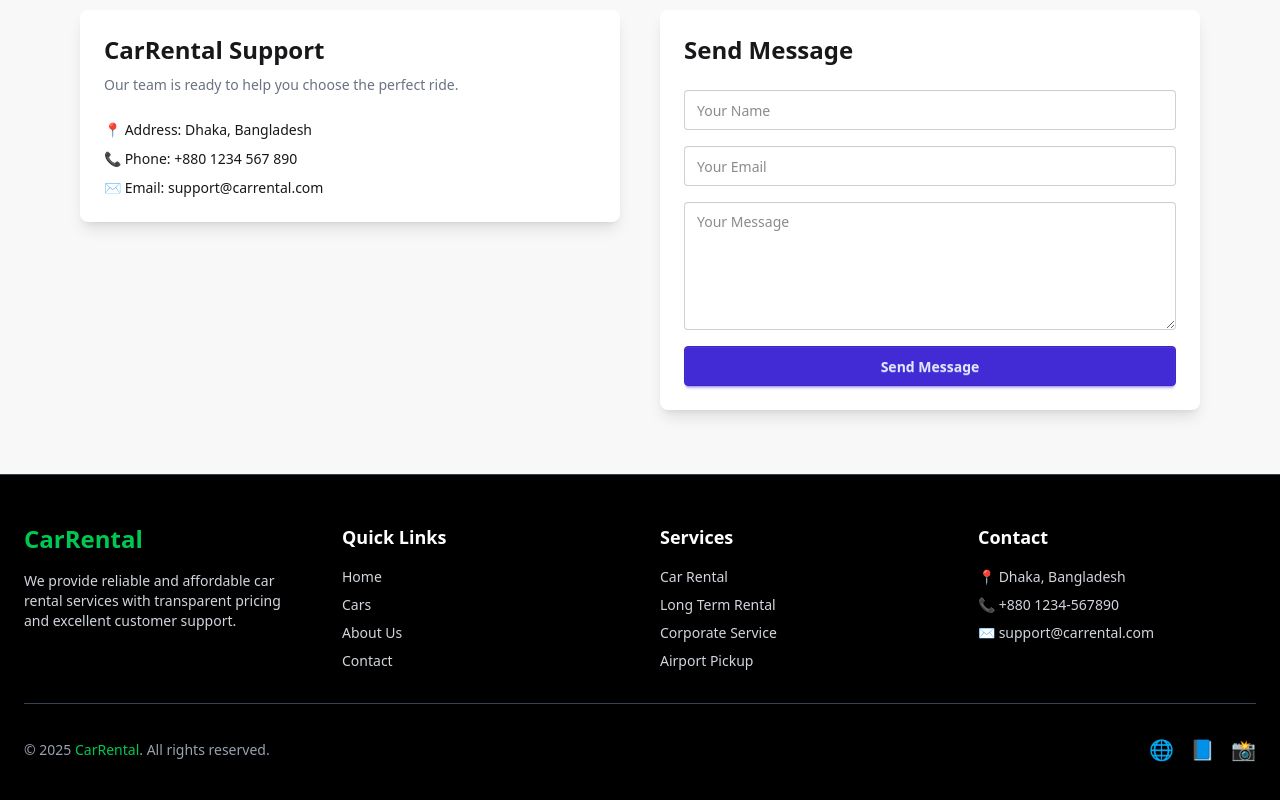
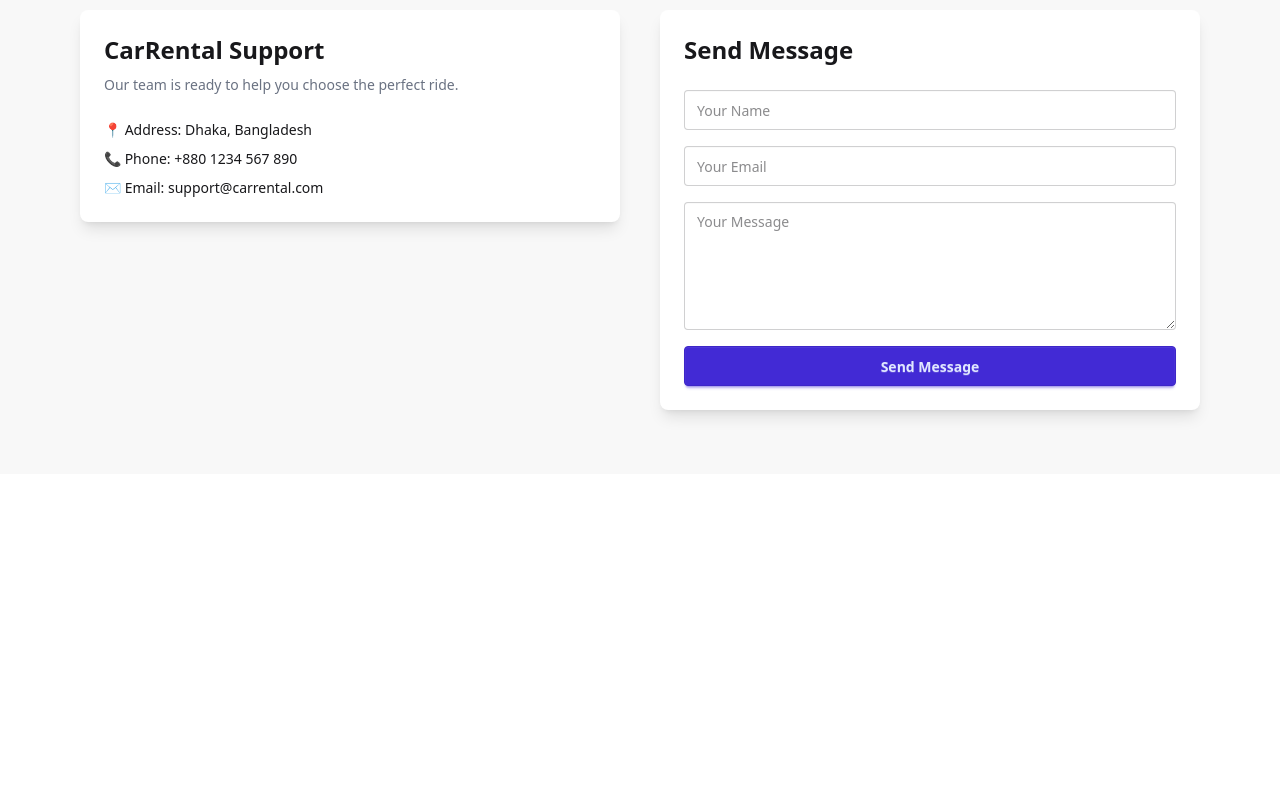
Before and after one commit to junayed-khan24/CarWeb, a React (Vite) app: page / in a window 1280 px wide. Shown: the part 2891-3691 px from the top of the page. After the commit the page ends 3365 px from the top, so only its background shows below. Built offline with nearby package versions, Linux system fonts and the light colour scheme.

Commit message:
deletad component

```diff
--- a/src/Componets/Footer.jsx
+++ /dev/null
@@ -1,99 +0,0 @@
-import React from "react";
-
-const Footer = () => {
-  return (
-    <footer className="bg-black border-t border-gray-700">
-      <div className="max-w-7xl mx-auto px-6 py-12">
-
-        {/* Top Section */}
-        <div className="grid grid-cols-1 md:grid-cols-4 gap-10">
-
-          {/* Logo & About */}
-          <div>
-            <h2 className="text-2xl font-bold text-green-500">
-              CarRental
-            </h2>
-            <p className="mt-4 text-gray-300 text-sm">
-              We provide reliable and affordable car rental services with
-              transparent pricing and excellent customer support.
-            </p>
-          </div>
-
-          {/* Quick Links */}
-          <div>
-            <h3 className="text-lg font-semibold text-white mb-4">
-              Quick Links
-            </h3>
-            <ul className="space-y-2 text-gray-300 text-sm">
-              <li>
-                <a className="hover:text-green-500 cursor-pointer">
-                  Home
-                </a>
-              </li>
-              <li>
-                <a className="hover:text-green-500 cursor-pointer">
-                  Cars
-                </a>
-              </li>
-              <li>
-                <a className="hover:text-green-500 cursor-pointer">
-                  About Us
-                </a>
-              </li>
-              <li>
-                <a className="hover:text-green-500 cursor-pointer">
-                  Contact
-                </a>
-              </li>
-            </ul>
-          </div>
-
-          {/* Services */}
-          <div>
-            <h3 className="text-lg font-semibold text-white mb-4">
-              Services
-            </h3>
-            <ul className="space-y-2 text-gray-300 text-sm">
-              <li>Car Rental</li>
-              <li>Long Term Rental</li>
-              <li>Corporate Service</li>
-              <li>Airport Pickup</li>
-            </ul>
-          </div>
-
-          {/* Contact */}
-          <div>
-            <h3 className="text-lg font-semibold text-white mb-4">
-              Contact
-            </h3>
-            <ul className="space-y-2 text-gray-300 text-sm">
-              <li>📍 Dhaka, Bangladesh</li>
-              <li>📞 +880 1234-567890</li>
-              <li>✉️ support@carrental.com</li>
-            </ul>
-          </div>
-        </div>
-
-        {/* Divider */}
-        <div className="border-t border-gray-700 my-8"></div>
-
-        {/* Bottom Section */}
-        <div className="flex flex-col md:flex-row items-center justify-between gap-4">
-          <p className="text-gray-400 text-sm text-center">
-            © {new Date().getFullYear()}{" "}
-            <span className="text-green-500">CarRental</span>. All rights reserved.
-          </p>
-
-          <div className="flex gap-4 text-gray-400 text-xl">
-            <a className="hover:text-green-500 cursor-pointer">🌐</a>
-            <a className="hover:text-green-500 cursor-pointer">📘</a>
-            <a className="hover:text-green-500 cursor-pointer">📸</a>
-          </div>
-        </div>
-
-      </div>
-    </footer>
-  );
-};
-
-export default Footer;
--- a/src/Componets/Home.jsx
+++ b/src/Componets/Home.jsx
@@ -3,7 +3,6 @@ import Slider from './Slider';
 import Cars from './Cars/Cars';
 import WhyChooseUs from './WhyChooseUs';
 import Reviews from './Reviews';
-import Footer from './Footer';
 import Navbar from './Navbar';
 import Contact from './Contact';
 
@@ -16,7 +15,6 @@ const Home = () => {
             <WhyChooseUs></WhyChooseUs>
             <Reviews></Reviews>
             <Contact></Contact>
-            <Footer></Footer>
         </div>
     );
 };
```
